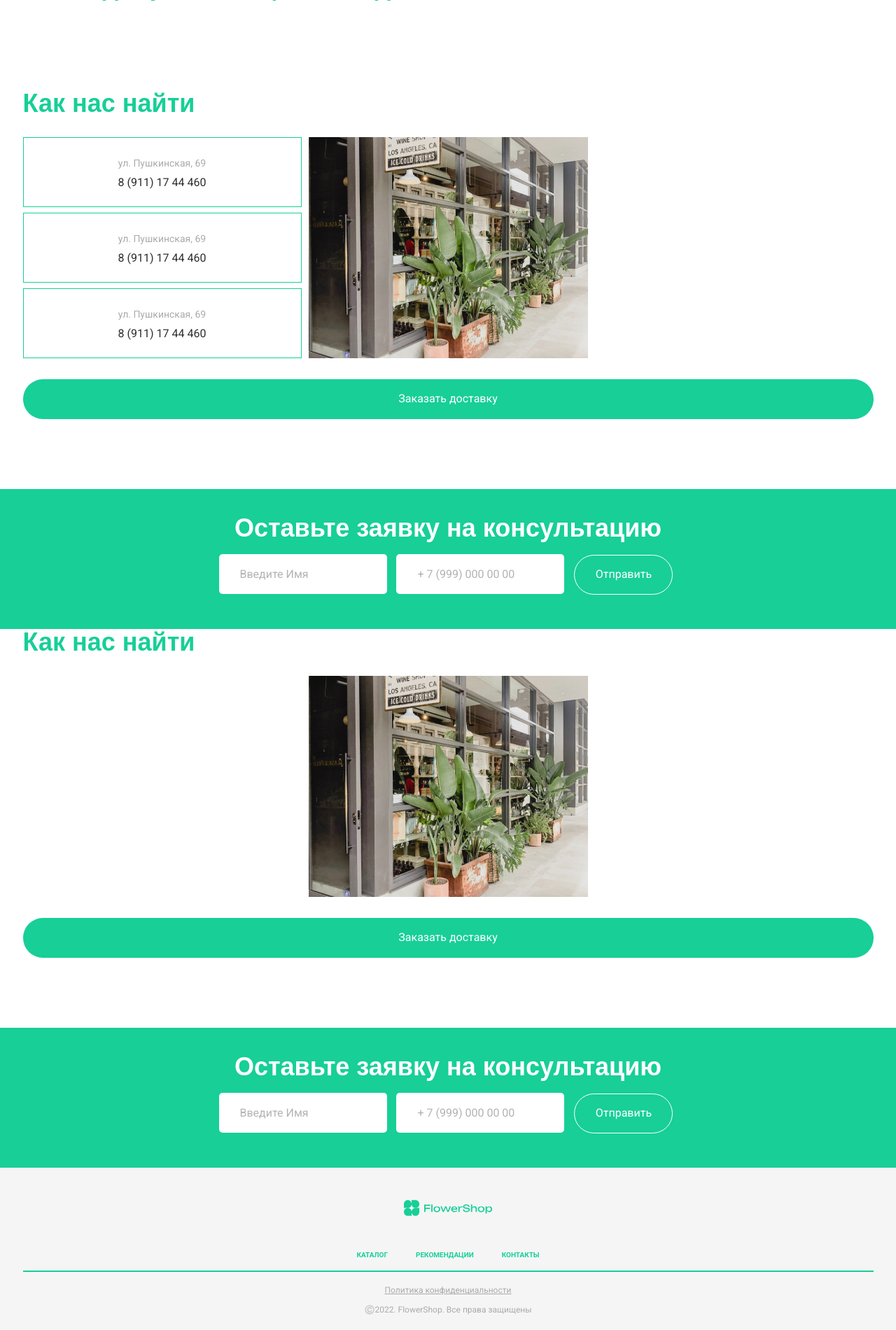
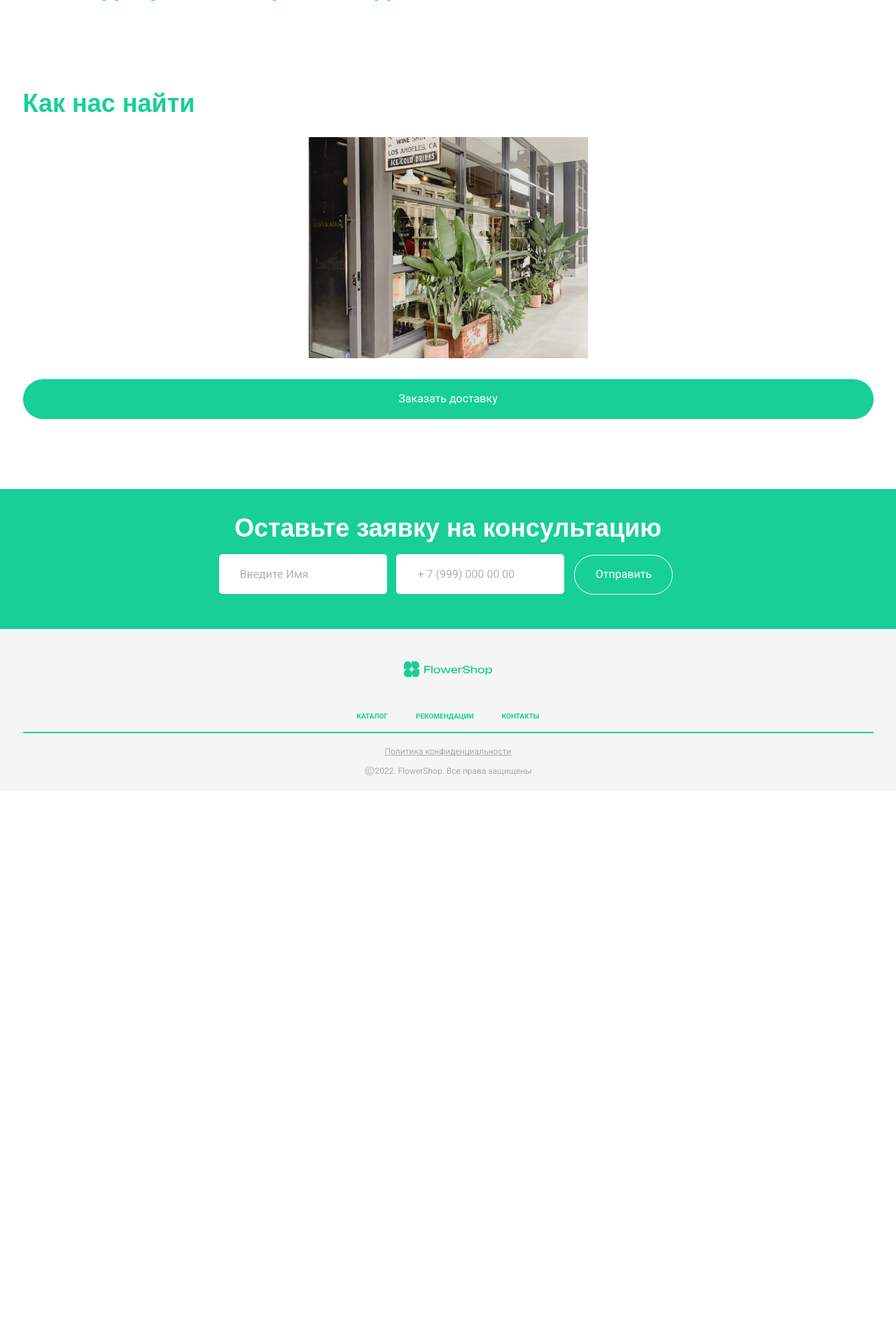
Before and after one commit to M1nZof/FlowerShop, a Django app: template templates/result.html in a window 1280 px wide. Shown: the part 188-2089 px from the top of the page at 70% size. After the commit the page ends 1297 px from the top, so only its background shows below. Run offline with Django 3.2, Linux system fonts and the light colour scheme; the template is opened without the code that fills it, so the values that code supplies are empty; a map, chart or similar area stays blank; some web fonts are replaced.

Commit message:
Moved consultation and contacts blocks on base.html

```diff
--- a/templates/result.html
+++ b/templates/result.html
@@ -41,44 +41,4 @@
 		</div>
 	</div>
 </section>
-<section id="contacts">
-	<div class="container">
-		<div class="contacts">
-			<div class="title">Как нас найти</div>
-			<div class="contacts__elems ficb">
-				<div class="contacts__block">
-					<div class="contacts__block_item ficc">
-						<div class="contacts__block_intro">ул. Пушкинская, 69</div>
-						<a href="tel:89111744460" class="contacts__block_tel">8 (911) 17 44 460</a>
-					</div>
-					<div class="contacts__block_item ficc">
-						<div class="contacts__block_intro">ул. Пушкинская, 69</div>
-						<a href="tel:89111744460" class="contacts__block_tel">8 (911) 17 44 460</a>
-					</div>
-					<div class="contacts__block_item ficc">
-						<div class="contacts__block_intro">ул. Пушкинская, 69</div>
-						<a href="tel:89111744460" class="contacts__block_tel">8 (911) 17 44 460</a>
-					</div>
-				</div>
-				<img src="{% static 'img/contactsImg.jpg' %}" alt="contactsImg" class="contacts__img">
-				<div class="contacts__map">
-					<script type="text/javascript" charset="utf-8" async src="https://api-maps.yandex.ru/services/constructor/1.0/js/?um=constructor%3Af39d7a7f1829359b6ffe21ab6356fcaeace17d528d6522dba8772f885c8b1a7d&amp;width=398&amp;height=316&amp;lang=ru_RU&amp;scroll=true"></script>
-				</div>
-			</div>
-			<button class="btn contacts__btn">Заказать доставку</button>
-		</div>
-	</div>
-</section>
-<section id="consultation">
-	<div class="container">
-		<div class="consultation">
-			<div class="title consultation__title">Оставьте заявку на консультацию</div>
-			<form action="#" class="consultation__form">
-				<input type="text" name="fname" class="consultation__form_input" placeholder="Введите Имя" required>
-				<input type="text" name="tel" class="consultation__form_input" placeholder="+ 7 (999) 000 00 00" required>
-				<button type="submit" class="consultation__form_btn">Отправить</button>
-			</form>
-		</div>
-	</div>
-</section>
 {% endblock %}
```
